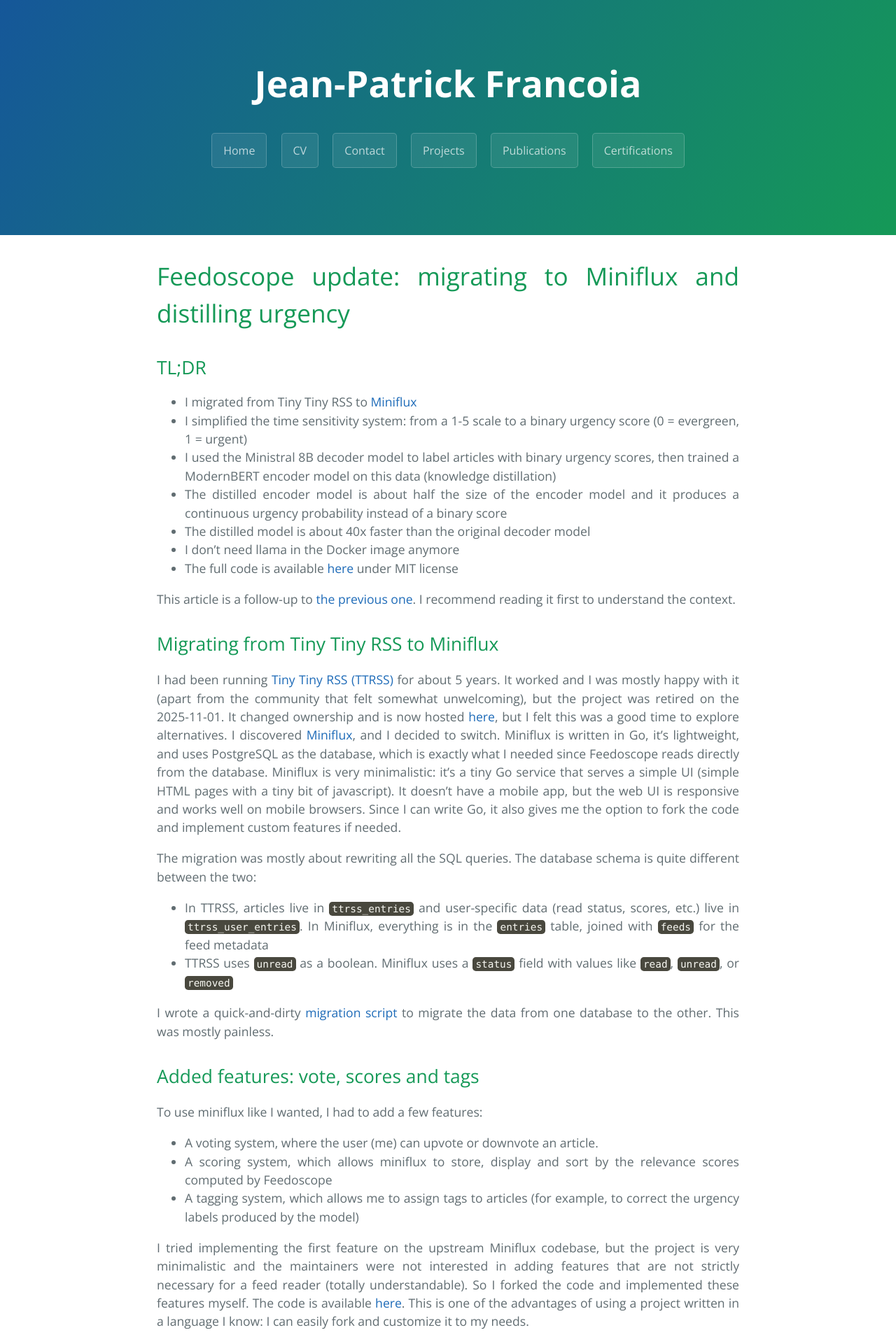
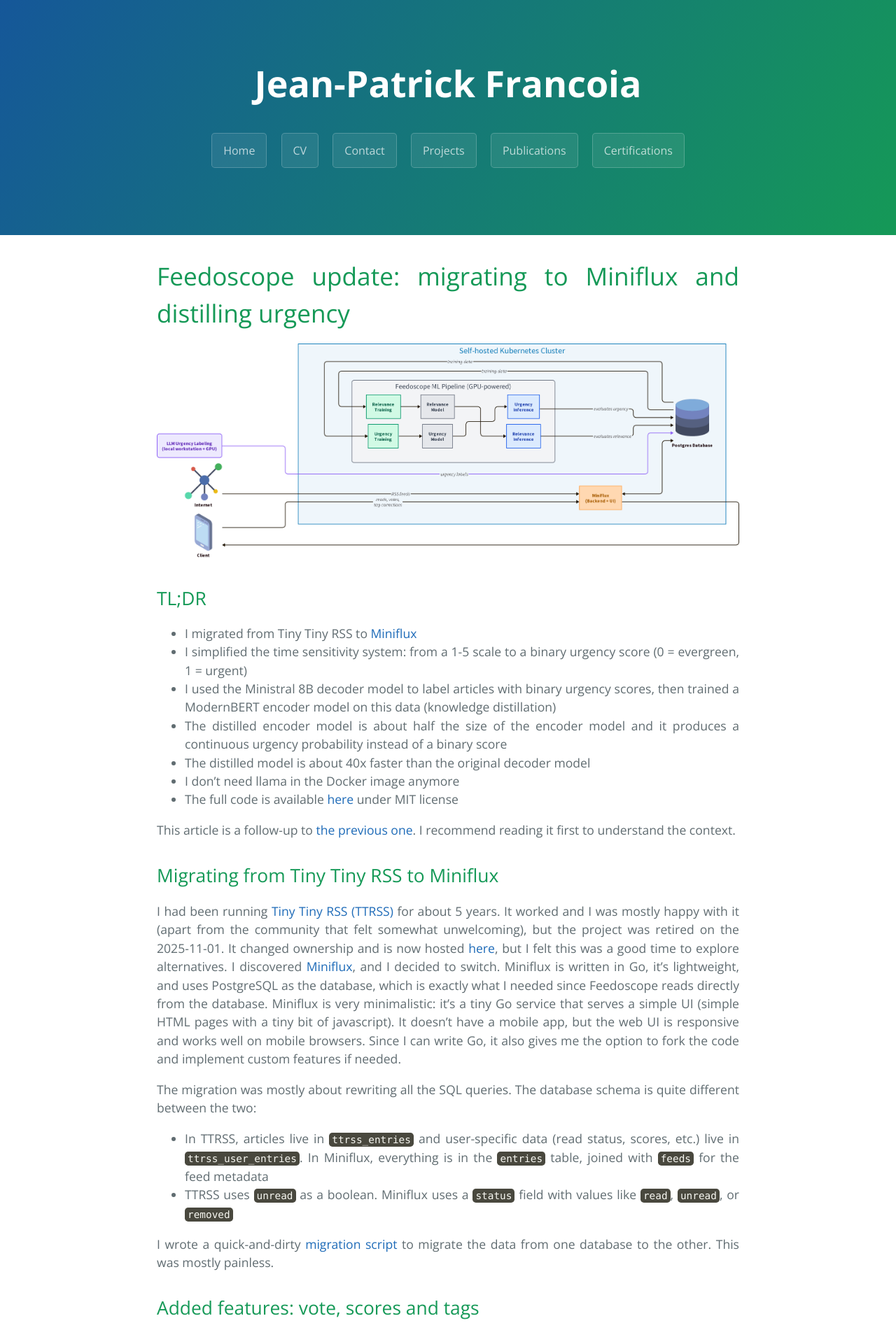
Before and after one commit to JPFrancoia/JPFrancoia.github.io, a Jekyll site: the page built from _posts/2026-02-10-feedoscope-update.md, in a window 1280 px wide. Shown: the top 1911 px of the page at 70% size. Built offline with Jekyll 4.4.1, drawn with Linux system fonts in a browser that asks for light colours; the repository's description, which GitHub fills in, is left out.

Commit message:
Adding better architecture diagram for miniflux update article

```diff
--- a/_posts/2026-02-10-feedoscope-update.md
+++ b/_posts/2026-02-10-feedoscope-update.md
@@ -10,6 +10,10 @@
 ---
 
 # Feedoscope update: migrating to Miniflux and distilling urgency
+
+<p align="center">
+  <img width="1000" src="{{ site.baseurl }}/images/feedoscope_update/architecture.png">
+</p>
 
 ## TL;DR
 
@@ -209,6 +213,10 @@
 
 ## How it all fits together
 
+<p align="center">
+  <img width="1000" src="{{ site.baseurl }}/images/feedoscope_update/architecture.png">
+</p>
+
 The full pipeline runs like this:
 
 1. **Periodically** (when I have new unlabeled articles): run `make
```
Also changed, not shown: other parts of _posts/2026-02-10-feedoscope-update.md (+1 -1 lines), images/feedoscope_update.png (added), images/feedoscope_update/architecture.png (added).
